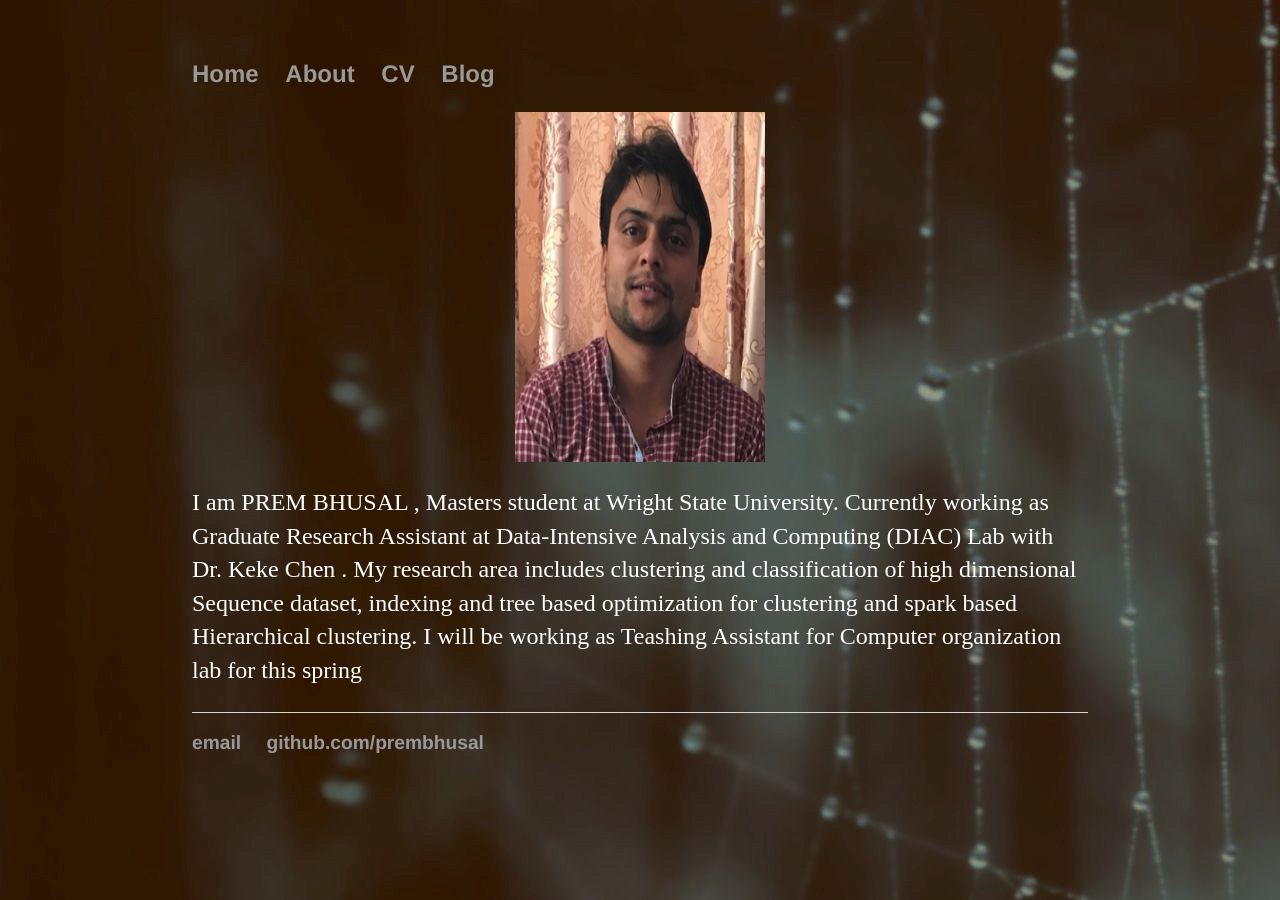
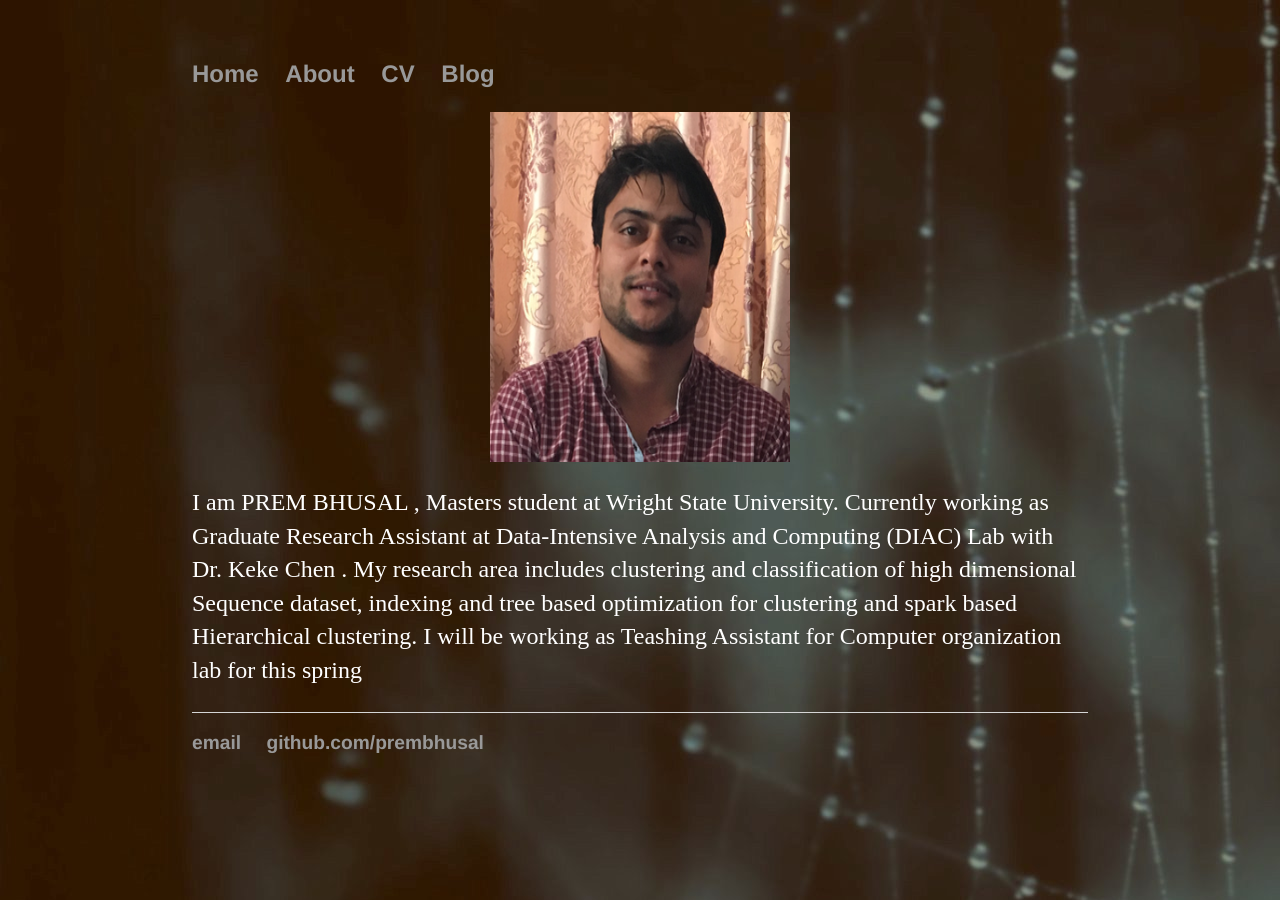
Before and after one commit to prembhusal/prembhusalWebsite, a Jekyll site: the page built from index.html, in a window 1280 px wide. Built offline with Jekyll 4.4.1, drawn with Linux system fonts in a browser that asks for light colours.

Commit message:
Update index.html

```diff
--- a/index.html
+++ b/index.html
@@ -4,7 +4,7 @@ title: prembhusal
 ---
 <div class="blurb">
 
-	<img src="/img/prem.jpg" alt="HTML5 Icon" class ="center" style="width:250px;height:350px;" >
+	<img src="/img/prem.jpg" alt="HTML5 Icon" class ="center" style="width:300px;height:350px;" >
 	<p>I am PREM BHUSAL , Masters student at  Wright State University. Currently  working as Graduate Research Assistant at
 	Data-Intensive Analysis and Computing (DIAC) Lab with Dr. Keke Chen . My research area includes clustering
 	and classification of high dimensional Sequence dataset, indexing and tree based optimization for clustering and spark based
```
